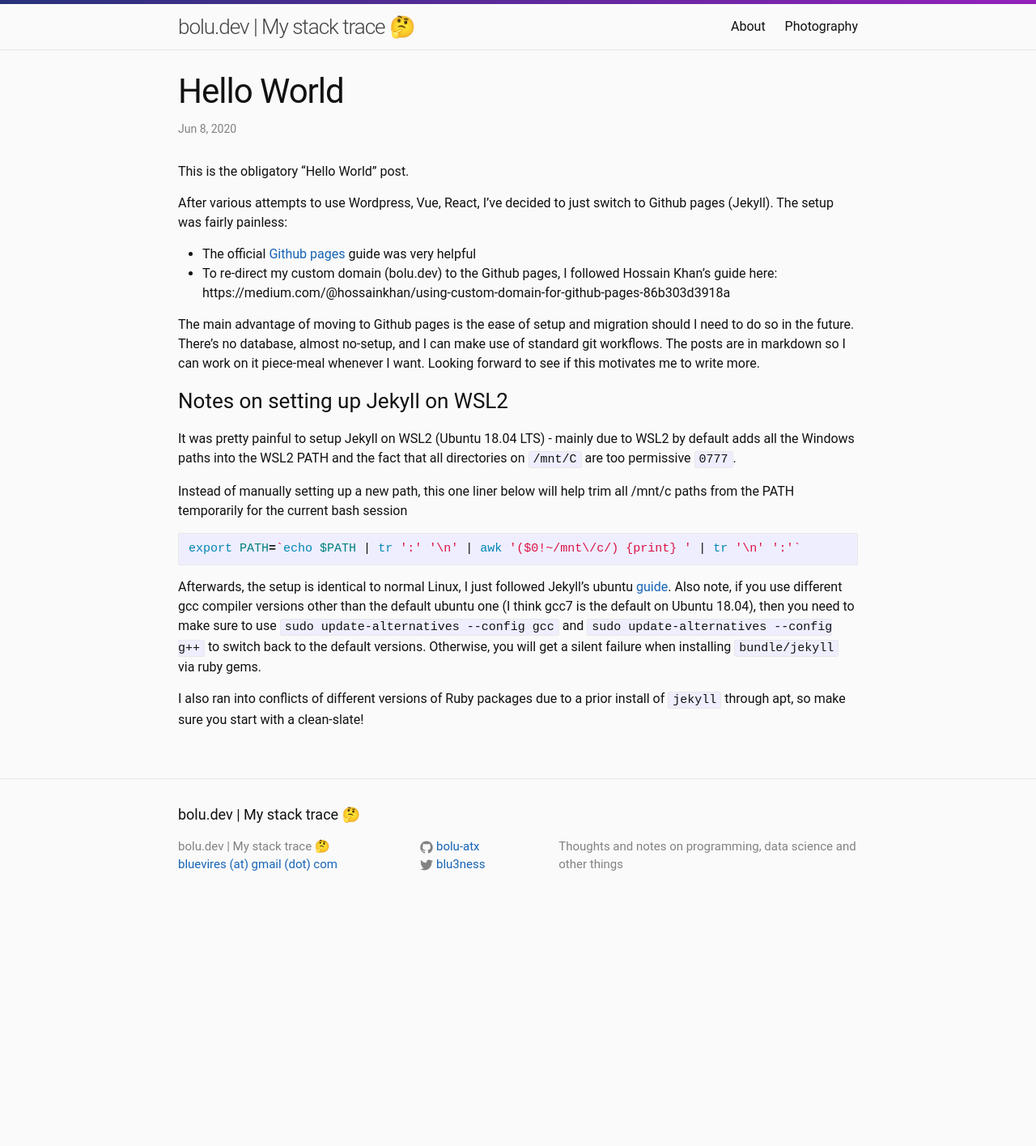
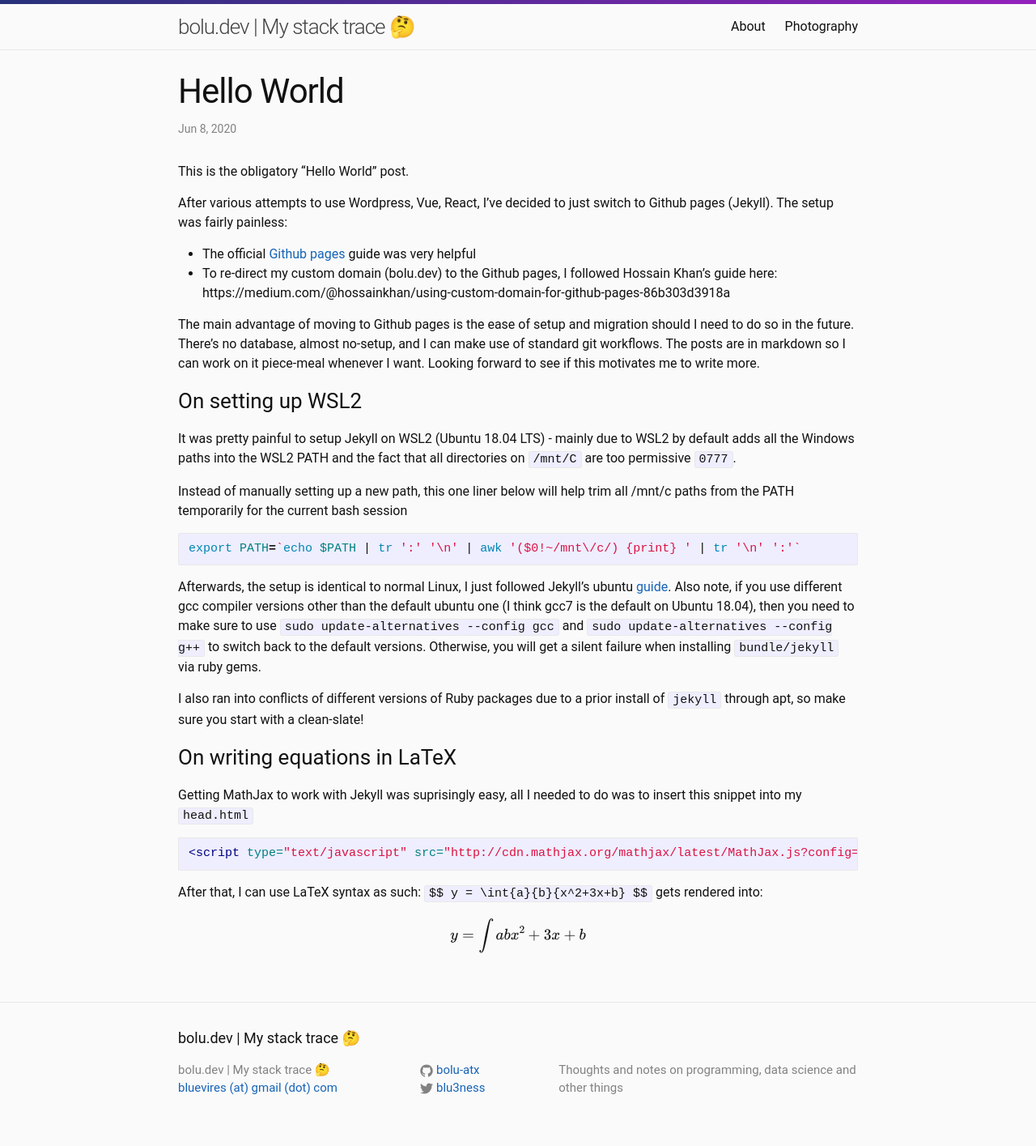
Before and after one commit to bolu-atx/boludev.github.io, a Jekyll site: the page built from _posts/2020-06-08-helo-world.markdown, in a window 1280 px wide. Shown: the whole page at 81% size. Built offline with Jekyll 4.4.1, drawn with Linux system fonts in a browser that asks for light colours; formulas are drawn with MathJax 3; before the commit the page ends 1139 px from its top, so only the background shows below that.

Commit message:
add mathJax

````diff
--- a/_includes/head.html
+++ b/_includes/head.html
@@ -9,4 +9,5 @@
   <link rel="stylesheet" href="{{ "/css/main.css" | prepend: site.baseurl }}">
   <link rel="canonical" href="{{ page.url | replace:'index.html','' | prepend: site.baseurl | prepend: site.url }}">
   <link rel="alternate" type="application/rss+xml" title="{{ site.title }}" href="{{ "/feed.xml" | prepend: site.baseurl | prepend: site.url }}">
+  <script type="text/javascript" src="http://cdn.mathjax.org/mathjax/latest/MathJax.js?config=TeX-AMS-MML_HTMLorMML"></script>
 </head>
--- a/_posts/2020-06-08-helo-world.markdown
+++ b/_posts/2020-06-08-helo-world.markdown
@@ -14,7 +14,7 @@ After various attempts to use Wordpress, Vue, React, I've decided to just switch
 
 The main advantage of moving to Github pages is the ease of setup and migration should I need to do so in the future. There's no database, almost no-setup, and I can make use of standard git workflows. The posts are in markdown so I can work on it piece-meal whenever I want. Looking forward to see if this motivates me to write more.
 
-### Notes on setting up Jekyll on WSL2
+### On setting up WSL2
 
 It was pretty painful to setup Jekyll on WSL2 (Ubuntu 18.04 LTS) - mainly due to WSL2 by default adds all the Windows paths into the WSL2 PATH and the fact that all directories on `/mnt/C` are too permissive `0777`.
 
@@ -27,3 +27,15 @@ export PATH=`echo $PATH | tr ':' '\n' | awk '($0!~/mnt\/c/) {print} ' | tr '\n'
 Afterwards, the setup is identical to normal Linux, I just followed Jekyll's ubuntu [guide](https://jekyllrb.com/docs/installation/ubuntu/). Also note, if you use different gcc compiler versions other than the default ubuntu one (I think gcc7 is the default on Ubuntu 18.04), then you need to make sure to use `sudo update-alternatives --config gcc`  and `sudo update-alternatives --config g++` to switch back to the default versions. Otherwise, you will get a silent failure when installing `bundle/jekyll` via ruby gems.
 
 I also ran into conflicts of different versions of Ruby packages due to a prior install of `jekyll` through apt, so make sure you start with a clean-slate!
+
+
+### On writing equations in LaTeX
+
+Getting MathJax to work with Jekyll was suprisingly easy, all I needed to do was to insert this snippet into my `head.html`
+
+```html
+<script type="text/javascript" src="http://cdn.mathjax.org/mathjax/latest/MathJax.js?config=TeX-AMS-MML_HTMLorMML"></script>
+```
+After that, I can use LaTeX syntax as such: `$$ y = \int{a}{b}{x^2+3x+b} $$` gets rendered into:
+
+$$ y = \int{a}{b}{x^2+3x+b} $$
````
